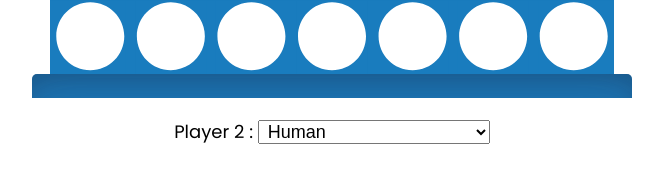
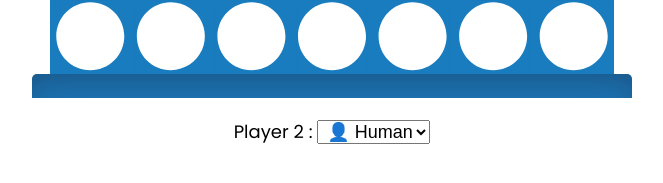
Before and after one commit to clementgateaud/connect4, a React (Create React App) app: page / in a window 1280 px wide. Shown: the part 565-748 px from the top of the page, without its empty margins (308-971 px from the left). Built offline with nearby package versions, Linux system fonts and the light colour scheme.

Commit message:
change levels names

```diff
--- a/src/components/Footer.jsx
+++ b/src/components/Footer.jsx
@@ -15,10 +15,10 @@
         }}
         value={player2Mode}
       >
-        <option value="0">Human</option>
-        <option value="1">Computer - Totally stupid</option>
-        <option value="2">Computer - 8-year-old kid</option>
-        <option value="3">Computer - Einstein</option>
+        <option value="0">👤 Human</option>
+        <option value="1">🤖 Level 1</option>
+        <option value="2">🤖 Level 2</option>
+        <option value="3">🤖 Level 3</option>
       </select>
     </div>
   );
```
